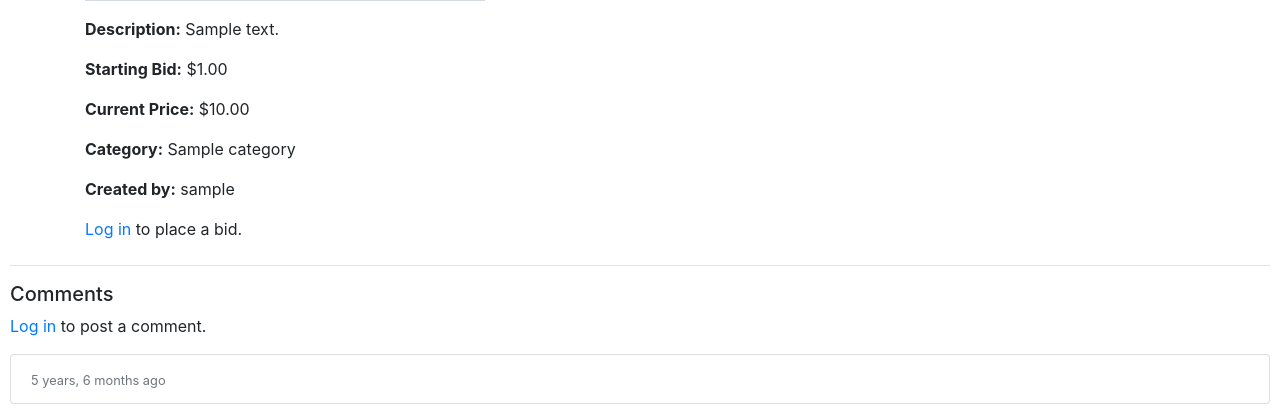
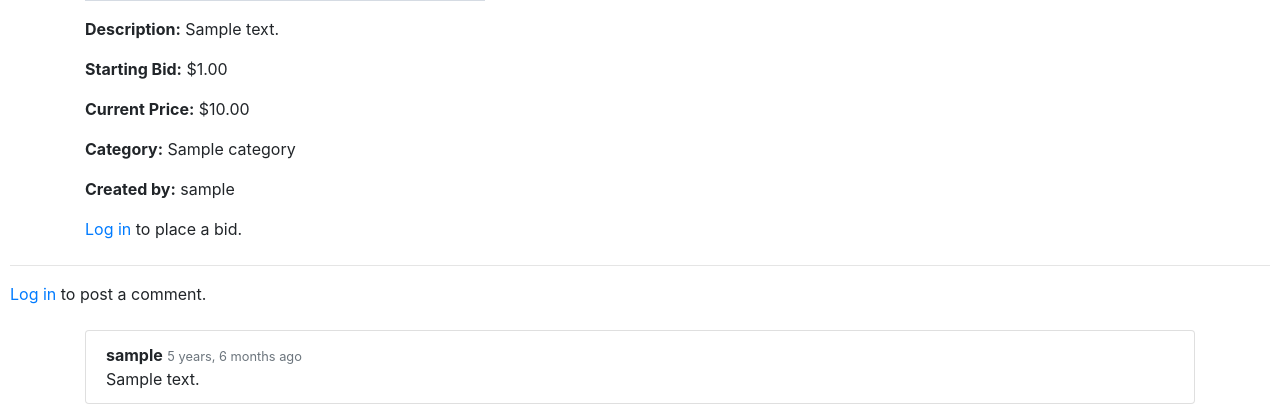
Before and after one commit to iygeal/e-commerce-auctions, a Django app: page /listing/1 in a window 1280 px wide. Shown: the part 508-922 px from the top of the page. Run offline with Django 3.2, Linux system fonts and the light colour scheme; tables that the repository leaves empty hold one stand-in row (values such as "Sample post"); grey boxes marked "Sample" are stand-in pictures; some libraries are stand-ins or nearby versions.

Commit message:
Styled the comments

```diff
--- a/auctions/forms.py
+++ b/auctions/forms.py
@@ -71,5 +71,5 @@ class CommentForm(forms.ModelForm):
         model = Comment
         fields = ['text']
         widgets = {
-            'content': forms.Textarea(attrs={'row': 2, 'class': 'form-control', 'placeholder': 'Add a comment...'})
+            'text': forms.Textarea(attrs={'row': 2, 'class': 'form-control', 'placeholder': 'Add a comment...'})
         }
--- a/auctions/templates/auctions/listing.html
+++ b/auctions/templates/auctions/listing.html
@@ -81,30 +81,33 @@
 </div>
 
 <hr class="mt-4">
-<h5>Comments</h5>
 {% if user.is_authenticated %}
+<div class="col-md-8 offset-md-2">
+  <h5>Comments</h5>
 <form method="post">
     {% csrf_token %}
 <div class="form-group">
   <label for="id_text">Your Comment</label>
-  {% render_field comment_form.text class="form-control" placeholder="Write your comment here..." %}
+  {% render_field comment_form.text class="form-control" placeholder="Write your comment here..." rows="3" %}
 </div>
     <button type="submit" name="add_comment" class="btn btn-secondary mt-2">Post Comment</button>
 </form>
+</div>
 {% else %}
 <p><a href="{% url 'login' %}">Log in</a> to post a comment.</p>
 {% endif %}
-
+<section class="container mt-4">
 <ul class="list-group mt-3">
   {% for comment in comments %}
   <li class="list-group-item">
-    <strong>{{ comment.user.username }}</strong> <small class="text-muted">{{ comment.timestamp|naturaltime }}</small><br>
-    {{ comment.content }}
+    <strong>{{ comment.commenter.username }}</strong> <small class="text-muted">{{ comment.timestamp|naturaltime }}</small><br>
+    {{ comment.text }}
   </li>
   {% empty %}
   <li class="list-group-item text-muted">No comments yet.</li>
   {% endfor %}
 </ul>
+</section>
 
 
 {% endblock %}
--- a/auctions/views.py
+++ b/auctions/views.py
@@ -176,7 +176,7 @@ def listing(request, listing_id):
             if comment_form.is_valid():
                 new_comment = comment_form.save(commit=False)
                 new_comment.listing = listing
-                new_comment.user = request.user
+                new_comment.commenter = request.user
                 new_comment.save()
                 messages.success(request, "Comment added!")
                 return redirect('listing', listing_id=listing.id)
```
